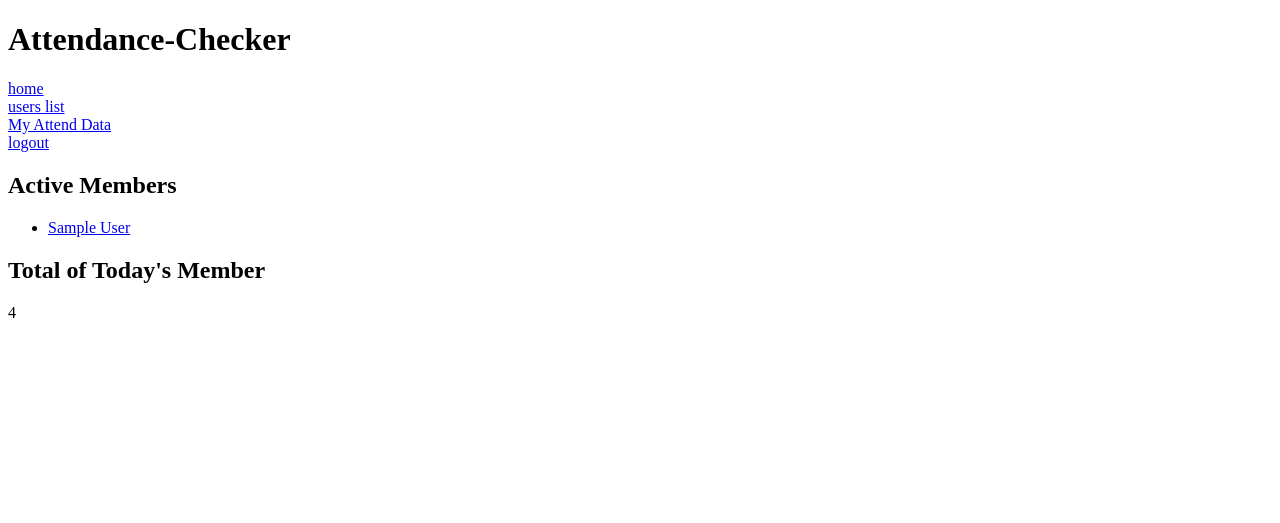
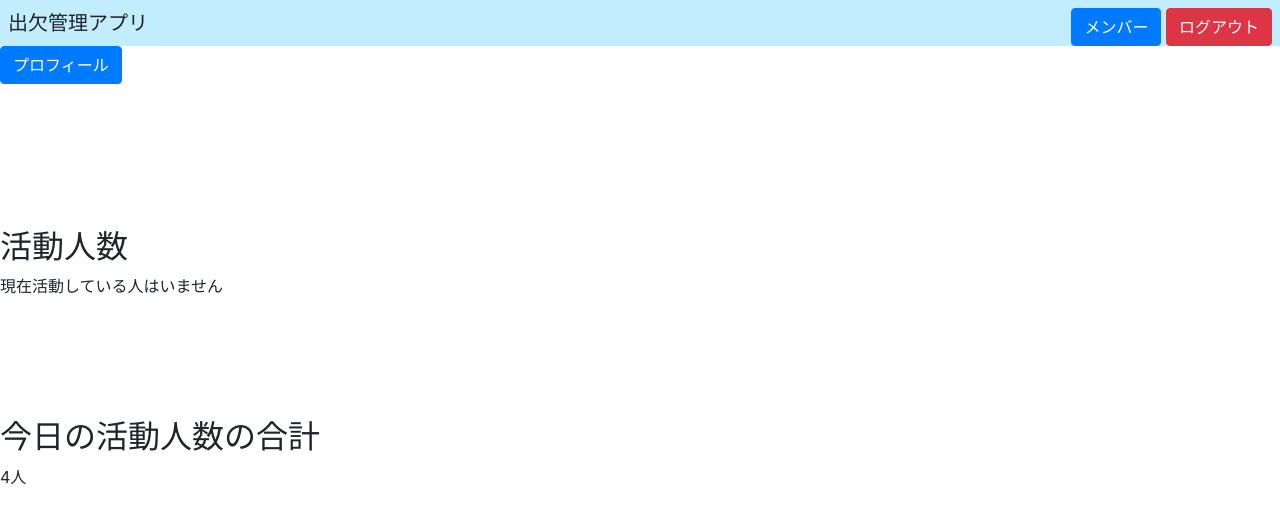
Before and after one commit to kyutech-programming-club/attendance-checker, a Flask app: page / in a window 1280 px wide. Shown: the top 523 px of the page. Run offline with Flask 2, Linux system fonts and the light colour scheme; the visitor is signed in with stand-in values (Sample User, id 1); data comes from the database, SQL or seed files in the repository; some libraries are stand-ins or nearby versions.

Commit message:
Update ui

```diff
--- a/main/static/style.css
+++ b/main/static/style.css
@@ -4,3 +4,12 @@
   text-align: center;
   font-size: 20px;
 }
+.bgcolor {
+  background-color: #c2edff;
+  padding: 0.5em;
+}
+.title {
+  display:inline;
+  float: center;
+  font-size: 20px;
+}
--- a/main/templates/index.html
+++ b/main/templates/index.html
@@ -1,13 +1,17 @@
 {% extends "layout.html" %}
 
 {% block body %}
-
-<h2>Active Members</h2>
+<br><br><br><br><br>
+  <h2>活動人数</h2>
+  {% if session.users %}
   {% for user in users%}
   <ul>
     <li><a href="{{ url_for('user_detail', user_id=user.id) }}">{{user.name}}</a></li>
   </ul>
   {% endfor %}
-<h2>Total of Today's Member</h2>
-{{users_num}}
+  {% else %}
+  <div>現在活動している人はいません</div>
+  {% endif %}<br><br><br><br><br>
+  <h2>今日の活動人数の合計</h2>
+  {{users_num}}人
   {% endblock %}
--- a/main/templates/layout.html
+++ b/main/templates/layout.html
@@ -1,24 +1,29 @@
 <!DOCTYPE html>
 <html>
-<title>Attendance-Checker</title>
-<link rel=stylesheet type=text/css href="{{ url_for('static', filename='style.css') }}">
+  <title>出欠管理アプリ</title>
+  <link rel=stylesheet type=text/css href="{{ url_for('static', filename='style.css') }}">
+  <link rel="stylesheet" href="https://stackpath.bootstrapcdn.com/bootstrap/4.3.1/css/bootstrap.min.css" integrity="sha384-ggOyR0iXCbMQv3Xipma34MD+dH/1fQ784/j6cY/iJTQUOhcWr7x9JvoRxT2MZw1T" crossorigin="anonymous">
 <div class=page>
   {% for message in get_flashed_messages() %}
     <div class=flash>{{ message }}</div>
   {% endfor %}
 
-  <h1>Attendance-Checker</h1>
-  <a href="{{ url_for('index') }}">home</a><br>
-  <a href="{{ url_for('user_list') }}">users list</a><br>
-  {% if session.user_id %}
-  <a href="{{ url_for('user_detail', user_id = session.user_id)}}">My Attend Data</a><br>
-   <!--<a href="{{ url_for('attend')}}">attend</a><br>-->
-  <a href="{{ url_for('logout') }}">logout</a><br>
-  {% else %}
-  <a href="{{ url_for('login') }}">login</a><br>
-  <a href="{{ url_for('new_user') }}">create new user</a><br>
-  {% endif %}
-
+    <div class="bgcolor">
+      <div class="title" onclick="location.href='/'">出欠管理アプリ</div>
+      <div style="float:right;">
+        <button onclick="location.href='/users'" class="btn btn-primary">メンバー</button>
+        {% if session.user_id %}
+        <button onclick="location.href='/logout'" class="btn btn-danger">ログアウト</button>
+        {% else %}
+        <button onclick="location.href='/login'" class="btn btn-success" style="">ログイン</button>
+        <button onclick="location.href='/users/create'" class="btn btn-info">新規登録</button>
+        {% endif %}
+      </div>
+    </div>
+    {% if session.user_id %}
+    <button onclick="location.href='/users/{{session.user_id}}'" class="btn btn-primary">プロフィール</button><br><br>
+    <!--<a href="{{ url_for('attend')}}">attend</a><br>-->
+    {% endif %}
   {% block body %}{% endblock %}
 </div>
 </html>
--- a/main/templates/new_user.html
+++ b/main/templates/new_user.html
@@ -1,16 +1,16 @@
 {% extends 'layout.html'%}
 
 {% block body %}
-<h2>New User<h2>
+<h2>新規登録<h2>
     <form action="{{url_for('new_user')}}", method="post">
 
       <div>
-        <label for="name">Name</label>
+        <label for="name">名前</label>
         <input type="text" id="name" name="user_name">
       </div>
 
       <div class="button">
-        <button type="submit">Create User</button>
+        <button type="submit" class="btn btn-primary">登録</button>
       </div>
 
     </form>
--- a/main/templates/user_list.html
+++ b/main/templates/user_list.html
@@ -1,7 +1,7 @@
 {% extends "layout.html" %}
 
 {% block body %}
-  <h2>Users</h2>
+  <h2>メンバー</h2>
 
   <ul>
   {% for user in users %}
@@ -9,5 +9,5 @@
   {% endfor %}
   </ul>
 
-  <a href="{{ url_for('new_user') }}">create user</a>
+  <a href="{{ url_for('new_user') }}">新規登録</a>
 {% endblock body %}
```
Also changed, not shown: main/templates/login.html (+6 -4 lines). Lines whose indentation alone changed are shown as unchanged.
